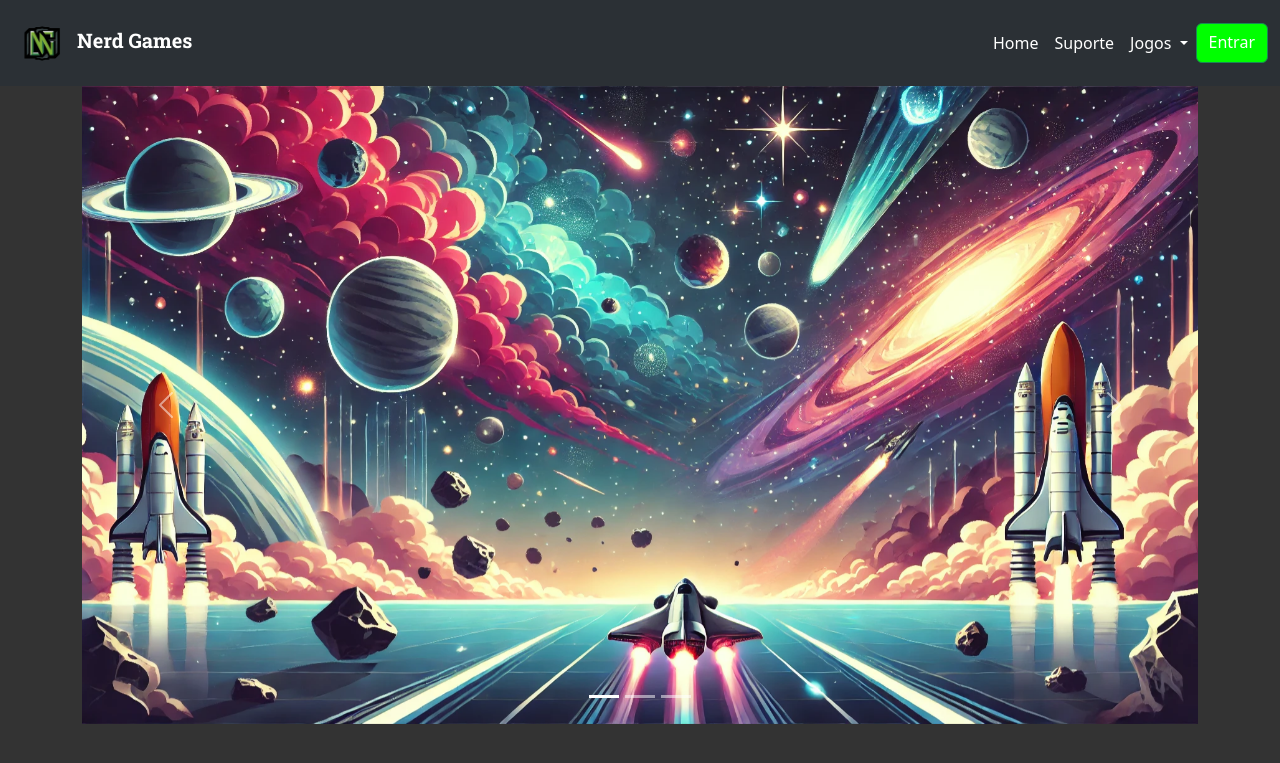
After one commit to ptaina/Tech_Academy_2, a PHP site: page / in a window 1280 px wide. The commit adds this page. Shown: the top 763 px of the page. Run offline with PHP 8.4, Linux system fonts and the light colour scheme; style sheets or scripts are compiled from the project's sources.

Commit message:
Corrigindo bug

```diff
--- /dev/null
+++ b/index.php
@@ -0,0 +1,122 @@
+<!DOCTYPE html>
+<html lang="pt-br">
+
+<head>
+  <meta charset="UTF-8">
+  <meta name="viewport" content="width=device-width, initial-scale=1.0">
+  <title>Nerd Games</title>
+
+
+  <link rel="stylesheet" href="CSS/bootstrap.min.css">
+  <link rel="stylesheet" href="css/style.css">
+  <link rel="shortcut icon" href="imagens/nerdgames-log.png.png">
+  <link rel="preconnect" href="https://fonts.googleapis.com">
+  <link rel="preconnect" href="https://fonts.gstatic.com" crossorigin>
+  <link href="https://fonts.googleapis.com/css2?family=Oswald:wght@200..700&display=swap" rel="stylesheet">
+  <link rel="preconnect" href="https://fonts.googleapis.com">
+  <link rel="preconnect" href="https://fonts.gstatic.com" crossorigin>
+  <link href="https://fonts.googleapis.com/css2?family=Roboto+Slab:wght@100..900&display=swap" rel="stylesheet">
+  <link href="https://cdn.jsdelivr.net/npm/bootstrap@5.3.3/dist/css/bootstrap.min.css" rel="stylesheet"
+    integrity="sha384-QWTKZyjpPEjISv5WaRU9OFeRpok6YctnYmDr5pNlyT2bRjXh0JMhjY6hW+ALEwIH" crossorigin="anonymous">
+
+
+
+</head>
+
+<body>
+  <header>
+    <nav class="navbar navbar-expand-lg bg-body-tertiary" data-bs-theme="dark">
+      <div class="container-fluid">
+        <a class="navbar-brand" href="home.php">
+          <img src="imagens/nerdgames-log.png.png" alt="Nerd Games"> <strong>Nerd Games </strong>
+        </a>
+        <button class="navbar-toggler" type="button" data-bs-toggle="collapse" data-bs-target="#navbarSupportedContent"
+          aria-controls="navbarSupportedContent" aria-expanded="false" aria-label="Toggle navigation">
+          <span class="navbar-toggler-icon"></span>
+        </button>
+        <div class="collapse navbar-collapse" id="navbarSupportedContent">
+          <ul class="navbar-nav me-auto mb-2 mb-lg-0">
+
+          </ul>
+
+          <div class="d-flex">
+            <ul class="navbar-nav me-auto mb-2 mb-lg-0">
+              <li class="nav-item">
+                <a class="nav-link active" aria-current="page" href="home.php">Home</a>
+              </li>
+              <li class="nav-item">
+                <a class="nav-link" href="suporte.php">Suporte</a>
+              </li>
+              <li class="nav-item dropdown">
+                <a class="nav-link dropdown-toggle" href="Jogos" role="button" data-bs-toggle="dropdown"
+                  aria-expanded="false">
+                  Jogos
+                </a>
+                <ul class="dropdown-menu">
+                  <li><a class="dropdown-item" href="Jogo1">Tommy Adventure</a></li>
+                  <li><a class="dropdown-item" href="Jogo2">Jogo 2</a></li>
+                  <li><a class="dropdown-item" href="Jogo3">Jogo 3</a></li>
+                  <li><a class="dropdown-item" href="Jogo4">Jogo 4</a></li>
+                  <li><a class="dropdown-item" href="Jogo5">Jogo 5</a></li>
+                  <li>
+                    <hr class="dropdown-divider">
+                  </li>
+                  <li><a class="dropdown-item" href="#">Something else here</a></li>
+                </ul>
+              </li>
+            </ul>
+            <a href="#" class="btn btn-success"> Entrar </a>
+          </div>
+        </div>
+    </nav>
+  </header>
+
+
+  <main>
+
+    <?php
+    if (isset($_GET["param"])) {
+      $param = $_GET["param"];
+      // separar por parametro por /
+      $p = explode("/", $param);
+      // print_r($p);
+    }
+
+    $page = $p[0] ?? "home";
+    $Jogos = $p[1] ?? "NULL";
+
+    if ($page == "Jogos") {
+      $pagina = "Jogos/{$Jogos}.php";
+
+    } else {
+      $pagina = "paginas/{$page}.php";
+
+    }
+
+    //verifcar se a pagina existe
+
+    if (file_exists($pagina)) {
+      include $pagina;
+
+    } else {
+      include "paginas/erro.php";
+
+    }
+
+
+    ?>
+
+
+
+  </main>
+
+
+  <footer class="footer"></footer>
+
+  <script src="https://cdn.jsdelivr.net/npm/bootstrap@5.3.3/dist/js/bootstrap.bundle.min.js"
+    integrity="sha384-YvpcrYf0tY3lHB60NNkmXc5s9fDVZLESaAA55NDzOxhy9GkcIdslK1eN7N6jIeHz"
+    crossorigin="anonymous"></script>
+
+</body>
+
+</html>
--- a/paginas/erro.php
+++ b/paginas/erro.php
@@ -1,5 +1,5 @@
 <div class="container">
-    <img src="imagens/404.png" alt= "Página não encontrada">
+    <img src="imagens/error_novo" alt="Página não encontrada">
 
     <h2>A página que você está tentando acessar não exite!</h2>
 
--- a/paginas/home.php
+++ b/paginas/home.php
@@ -0,0 +1,44 @@
+<div class="container">
+
+
+    <div id="carouselExampleCaptions" class="carousel slide">
+        <div class="carousel-indicators">
+            <button type="button" data-bs-target="#carouselExampleCaptions" data-bs-slide-to="0" class="active"
+                aria-current="true" aria-label="Slide 1"></button>
+            <button type="button" data-bs-target="#carouselExampleCaptions" data-bs-slide-to="1"
+                aria-label="Slide 2"></button>
+            <button type="button" data-bs-target="#carouselExampleCaptions" data-bs-slide-to="2"
+                aria-label="Slide 3"></button>
+        </div>
+        <div class="carousel-inner">
+            <div class="carousel-item active">
+                <img src="imagens/banner_espacial.webp" class="d-block w-100" alt="Banner espacial">
+                <div class="carousel-caption d-none d-md-block">
+                </div>
+            </div>
+            <div class="carousel-item">
+                <img src="imagens/banner_endlessrunner.webp" class="d-block w-100" alt="Banner endless runner">
+                <div class="carousel-caption d-none d-md-block">
+
+                </div>
+            </div>
+            <div class="carousel-item">
+                <img src="imagens/banner_acao.webp" class="d-block w-100" alt="Banner Ação">
+                <div class="carousel-caption d-none d-md-block">
+
+                </div>
+            </div>
+        </div>
+        <button class="carousel-control-prev" type="button" data-bs-target="#carouselExampleCaptions"
+            data-bs-slide="prev">
+            <span class="carousel-control-prev-icon" aria-hidden="true"></span>
+            <span class="visually-hidden">Previous</span>
+        </button>
+        <button class="carousel-control-next" type="button" data-bs-target="#carouselExampleCaptions"
+            data-bs-slide="next">
+            <span class="carousel-control-next-icon" aria-hidden="true"></span>
+            <span class="visually-hidden">Next</span>
+        </button>
+    </div>
+
+</div>
```
Also changed, not shown: CSS/style.scss (+5 -2 lines), imagens/error_novo.jpg (added), 3 other files.
